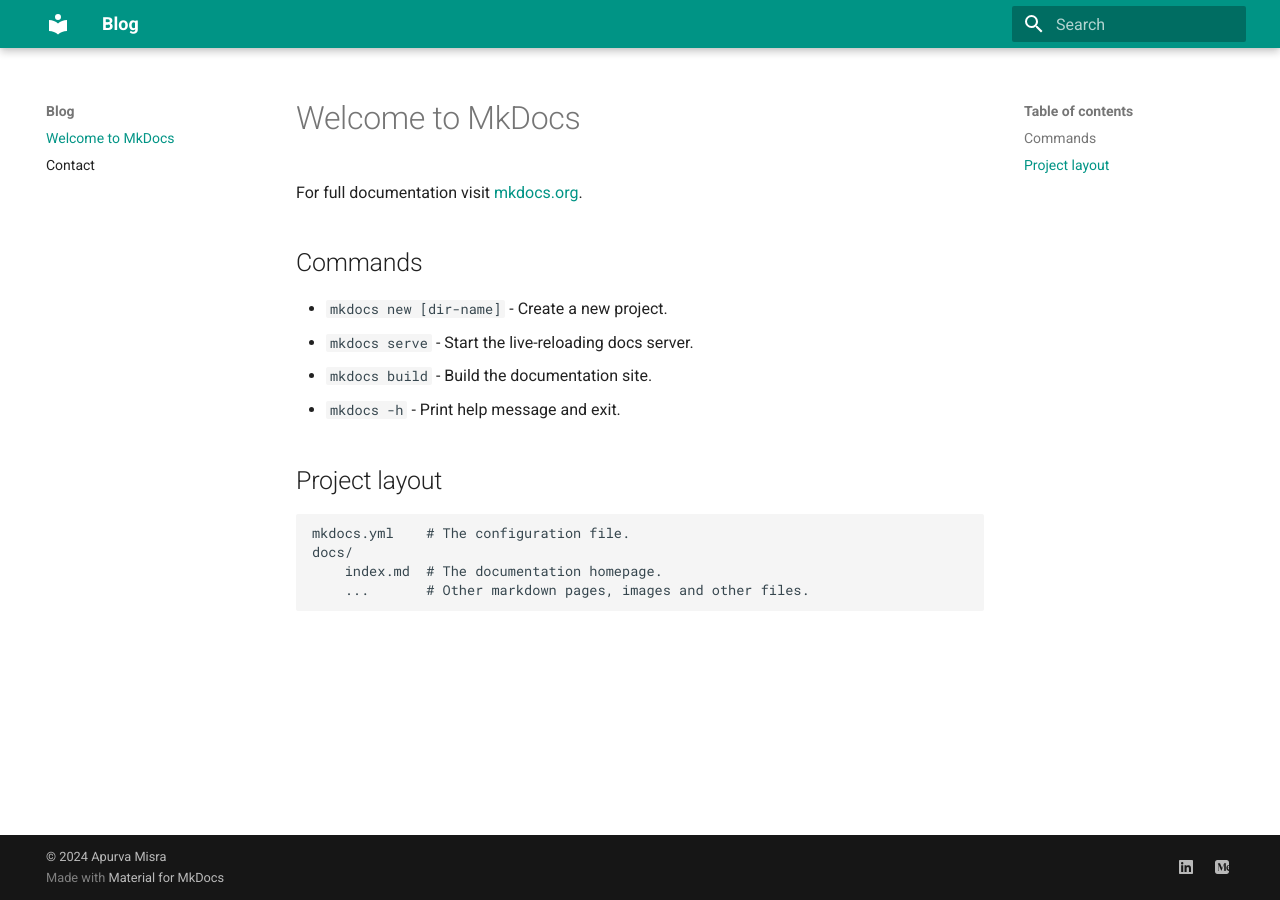
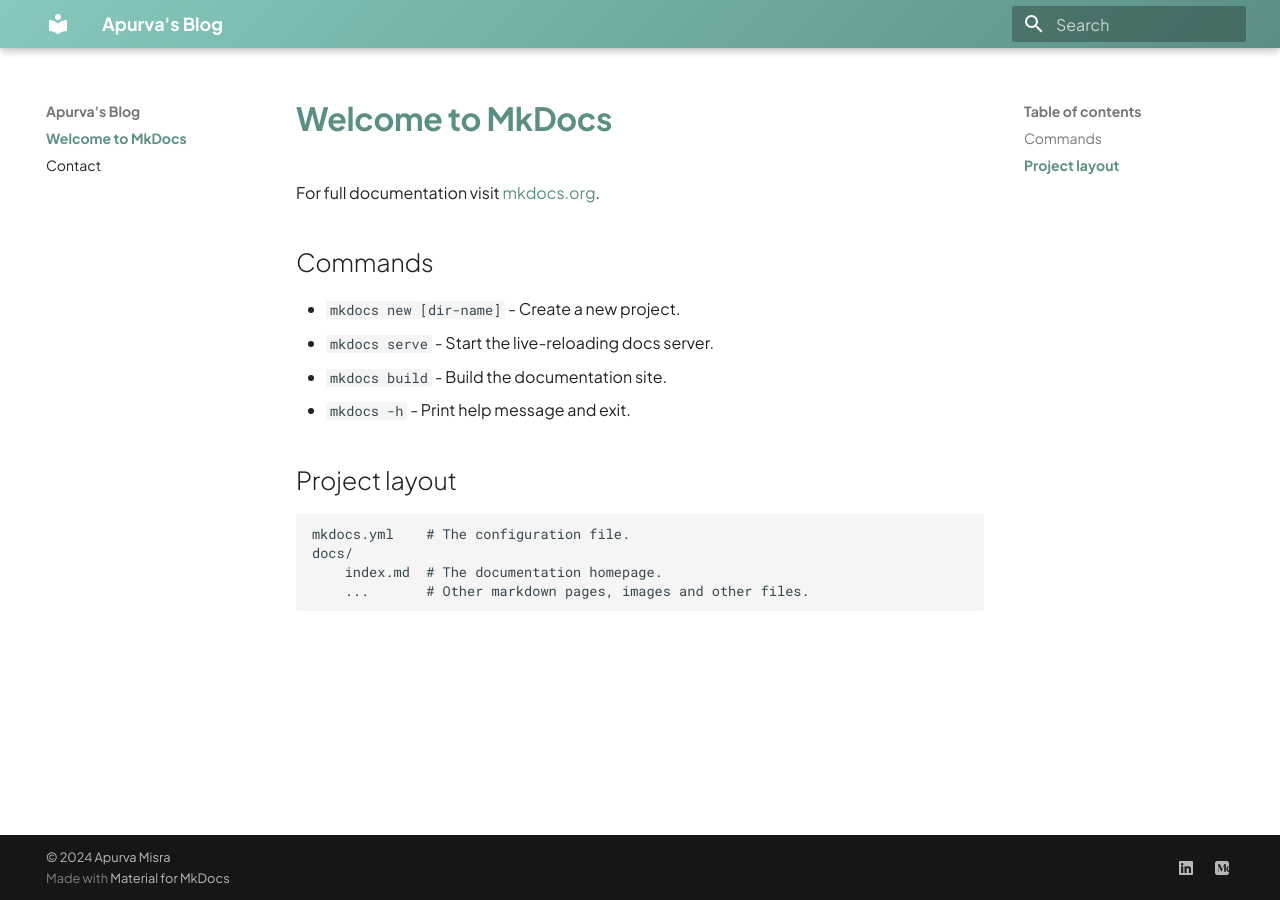
Before and after one commit to ApurvaMisra/blog, an MkDocs documentation site: the page built from docs/index.md, in a window 1280 px wide. Built offline with MkDocs 1.6.1 and Material for MkDocs 9.7.7, drawn with Linux system fonts in a browser that asks for light colours.

Commit message:
changed theme

```diff
--- /dev/null
+++ b/docs/stylesheets/extra.css
@@ -0,0 +1,40 @@
+:root {
+  --md-primary-fg-color: #86c9be;
+  --md-primary-fg-color--light: #a8d9d0;
+  --md-primary-fg-color--dark: #5b8f86;
+  --md-primary-bg-color: #ffffff;
+  --md-accent-fg-color: #86c9be;
+}
+
+.md-header {
+  background: linear-gradient(135deg, #86c9be 0%, #5b8f86 100%);
+}
+
+.md-tabs {
+  background: linear-gradient(135deg, #86c9be 0%, #5b8f86 100%);
+}
+
+/* Update link colors to match your brand */
+.md-content a {
+  color: #5b8f86;
+}
+
+.md-content a:hover {
+  color: #86c9be;
+}
+
+/* Style for the main headlines */
+.md-typeset h1 {
+  color: #5b8f86;
+  font-weight: bold;
+}
+
+/* Navigation sidebar styling */
+.md-nav__item .md-nav__link--active {
+  color: #5b8f86;
+  font-weight: bold;
+}
+
+.md-nav__item .md-nav__link:hover {
+  color: #86c9be;
+}
--- a/mkdocs.yml
+++ b/mkdocs.yml
@@ -1,12 +1,23 @@
-site_name: Blog
+site_name: Apurva's Blog
+site_url: https://blog.apurvamisra.com
 theme:
   name: material
   palette:
+    scheme: default
     primary: teal
-    accent: pink
+    accent: cyan
   font:
-    text: Roboto
+    text: Plus Jakarta Sans
     code: Roboto Mono
+  features:
+    - navigation.instant
+    - navigation.tracking
+    - navigation.sections
+    - navigation.expand
+    - navigation.top
+
+extra_css:
+  - stylesheets/extra.css
 
 plugins:
   - social
```
